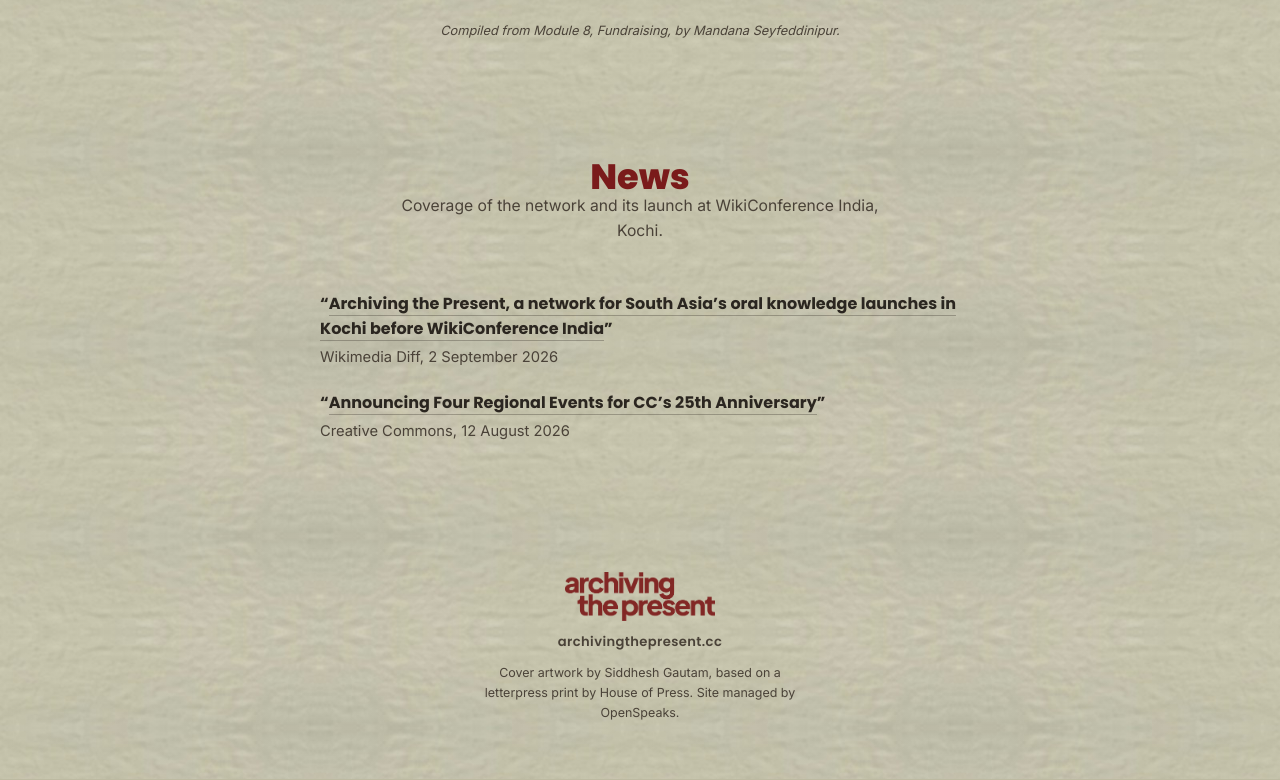
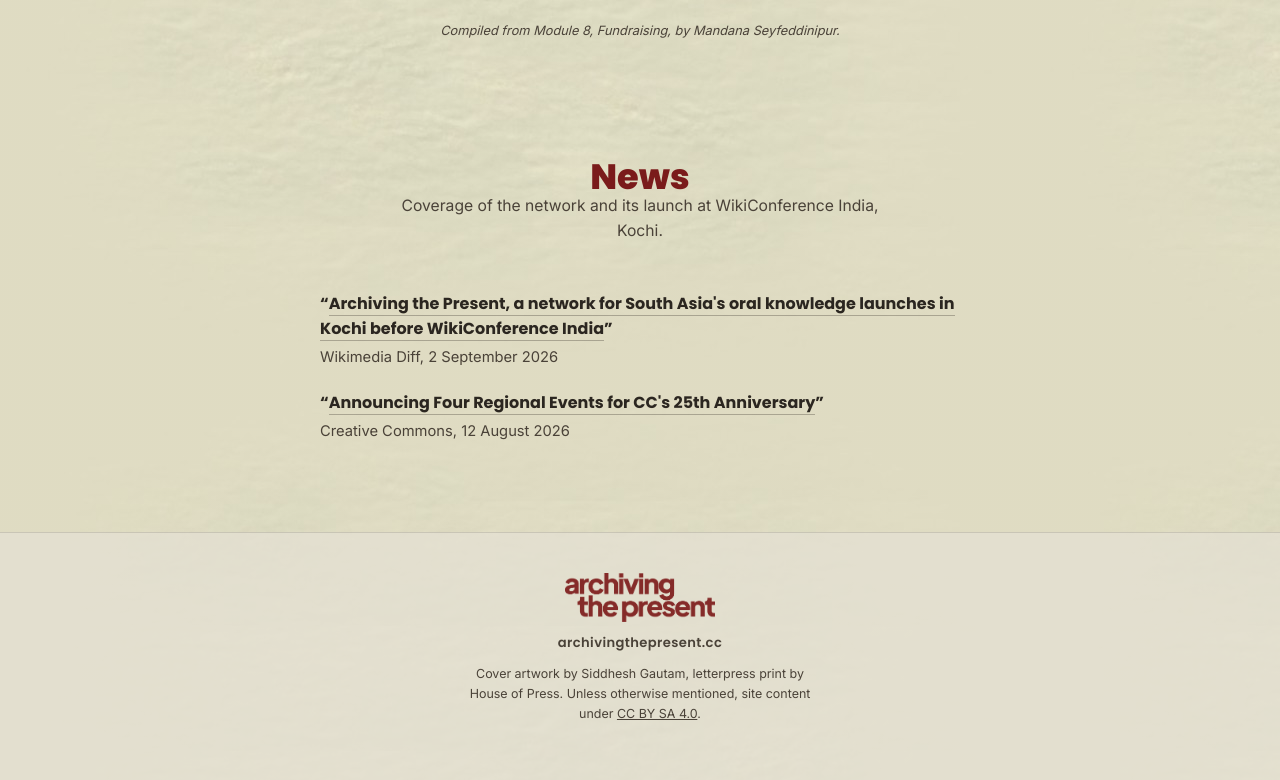
Before and after one commit to OpenSpeaks/archivingthepresent, a plain HTML site: page docs/index.html in a window 1280 px wide. Shown: the part 4744-5524 px from the top of the page. Drawn offline with Linux system fonts and the light colour scheme.

Commit message:
Reword footer credit/licence, un-monotone bg texture, BibTeX-backed News
Footer now states the CC BY-SA 4.0 site licence instead of "site managed
by," and gets its own light background band to close the page. Background
texture regenerated with randomised, soft-edged, seamless tiling instead
of the old 4-way mirror tile that read as a repeating symmetric pattern,
and lightened a few notches while keeping the letterpress paper grain
visible. News section now renders from a hidden BibTeX block via a small
inline parser, matching the existing display but with a url/doi/isbn/issn
fallback chain so future press mentions without a direct link still work.

```diff
--- a/docs/index.html
+++ b/docs/index.html
@@ -34,10 +34,10 @@
   body{
     background-color: var(--paper);
     background-image:
-      linear-gradient(rgba(248, 245, 235, 0.1), rgba(248, 245, 235, 0.1)),
-      url("assets/paper-tile.jpg");
+      linear-gradient(rgba(248, 245, 235, 0.22), rgba(248, 245, 235, 0.22)),
+      url("assets/paper-texture.jpg");
     background-repeat: no-repeat, repeat;
-    background-size: cover, 640px auto;
+    background-size: cover, 1024px 1024px;
     color: var(--ink-dark);
     font-family: "Inter", -apple-system, BlinkMacSystemFont, "Segoe UI", sans-serif;
   }
@@ -440,6 +440,12 @@
     gap: 0.7rem;
     padding: 5vh 5vw 7vh;
     text-align: center;
+    background: rgba(228, 225, 211, 0.75);
+    border-top: 1px solid rgba(43,38,32,0.14);
+  }
+
+  .colophon-credit a{
+    color: inherit;
   }
 
   .wordmark{
@@ -680,23 +686,147 @@
       <h2 class="book-title">News</h2>
       <p class="book-lead">Coverage of the network and its launch at WikiConference India, Kochi.</p>
 
-      <ul class="funders">
-        <li>
-          <h4>&ldquo;<a href="https://diff.wikimedia.org/2026/09/02/archiving-the-present-a-network-for-south-asias-oral-knowledge-launches-in-kochi-before-wikiconference-india/" target="_blank" rel="noopener">Archiving the Present, a network for South Asia&rsquo;s oral knowledge launches in Kochi before WikiConference India</a>&rdquo;</h4>
-          <p>Wikimedia Diff, 2 September 2026</p>
-        </li>
-        <li>
-          <h4>&ldquo;<a href="https://creativecommons.org/2026/08/12/announcing-four-regional-events-for-ccs-25th-anniversary/" target="_blank" rel="noopener">Announcing Four Regional Events for CC&rsquo;s 25th Anniversary</a>&rdquo;</h4>
-          <p>Creative Commons, 12 August 2026</p>
-        </li>
-      </ul>
+      <script class="bibtex-input" id="news-bibtex" type="application/x-bibtex">
+@online{diff2026archiving,
+  title        = {Archiving the Present, a network for South Asia's oral knowledge launches in Kochi before WikiConference India},
+  organization = {Wikimedia Diff},
+  date         = {2026-09-02},
+  url          = {https://diff.wikimedia.org/2026/09/02/archiving-the-present-a-network-for-south-asias-oral-knowledge-launches-in-kochi-before-wikiconference-india/}
+}
+@online{cc2026regional,
+  title        = {Announcing Four Regional Events for CC's 25th Anniversary},
+  organization = {Creative Commons},
+  date         = {2026-08-12},
+  url          = {https://creativecommons.org/2026/08/12/announcing-four-regional-events-for-ccs-25th-anniversary/}
+}
+      </script>
+      <div class="bibtex-section-output" id="news-output"></div>
     </div>
   </section>
 
   <footer>
     <img class="wordmark" src="assets/wordmark-red.png" alt="Archiving the Present">
     <span class="domain">archivingthepresent.cc</span>
-    <p class="colophon-credit">Cover artwork by Siddhesh Gautam, based on a letterpress print by House of Press. Site managed by OpenSpeaks.</p>
+    <p class="colophon-credit">Cover artwork by Siddhesh Gautam, letterpress print by House of Press. Unless otherwise mentioned, site content under <a href="https://creativecommons.org/licenses/by-sa/4.0/" target="_blank" rel="noopener">CC BY SA 4.0</a>.</p>
   </footer>
+
+  <script>
+  // Minimal BibTeX parser + renderer for the News section. Entries are kept
+  // in BibTeX (source of truth, and future-proofed for a "copy as BibTeX"
+  // button) but rendered as a quoted, linked title + "Outlet, DD Month YYYY"
+  // line, matching how press mentions already read on this page. The `note`
+  // field is deliberately left unrendered — reserved for internal-only
+  // context on an entry, not shown on the page.
+  (function () {
+    'use strict';
+
+    function parseFields(body) {
+      const result = {};
+      let i = 0;
+      while (i < body.length) {
+        while (i < body.length && /[\s,]/.test(body[i])) i++;
+        if (i >= body.length) break;
+        const nameStart = i;
+        while (i < body.length && body[i] !== '=') i++;
+        const name = body.slice(nameStart, i).trim().toLowerCase();
+        i++;
+        while (i < body.length && /\s/.test(body[i])) i++;
+        if (i >= body.length) break;
+        let value = '';
+        if (body[i] === '{') {
+          let depth = 0, start = i, content = '';
+          while (i < body.length) {
+            const ch = body[i];
+            if (ch === '{') { depth++; if (depth > 1) content += ch; }
+            else if (ch === '}') { depth--; if (depth === 0) { i++; break; } content += ch; }
+            else content += ch;
+            i++;
+          }
+          value = content;
+        } else {
+          const s = i;
+          while (i < body.length && body[i] !== ',') i++;
+          value = body.slice(s, i).trim();
+        }
+        if (name) result[name] = value.replace(/\s+/g, ' ').trim();
+      }
+      return result;
+    }
+
+    function parseBibtex(src) {
+      const entries = [];
+      const entryRe = /@(\w+)\s*\{\s*([^,\s]+)\s*,/gi;
+      let m;
+      while ((m = entryRe.exec(src)) !== null) {
+        const type = m[1].toLowerCase();
+        const start = m.index + m[0].length;
+        let depth = 1, pos = start;
+        while (pos < src.length && depth > 0) {
+          if (src[pos] === '{') depth++;
+          else if (src[pos] === '}') depth--;
+          pos++;
+        }
+        entries.push({ type, ...parseFields(src.slice(start, pos - 1)) });
+        entryRe.lastIndex = pos;
+      }
+      return entries;
+    }
+
+    function esc(s) {
+      return String(s == null ? '' : s)
+        .replace(/&/g, '&amp;').replace(/</g, '&lt;').replace(/>/g, '&gt;').replace(/"/g, '&quot;');
+    }
+
+    const MONTHS = ['January','February','March','April','May','June','July','August','September','October','November','December'];
+
+    function formatDate(entry) {
+      if (entry.date) {
+        const parts = entry.date.split('-').map(Number);
+        if (parts.length === 3) return `${parts[2]} ${MONTHS[parts[1] - 1]} ${parts[0]}`;
+        if (parts.length === 2) return `${MONTHS[parts[1] - 1]} ${parts[0]}`;
+        if (parts.length === 1) return String(parts[0]);
+      }
+      return entry.year || '';
+    }
+
+    function renderEntry(entry) {
+      const outlet = entry.organization || entry.journal || '';
+      const dateText = formatDate(entry);
+      const title = entry.title || '(Untitled)';
+
+      let titleHtml;
+      let idLine = '';
+      if (entry.url) {
+        titleHtml = `<a href="${esc(entry.url)}" target="_blank" rel="noopener">${esc(title)}</a>`;
+      } else if (entry.doi) {
+        titleHtml = esc(title);
+        idLine = ` &middot; <a href="https://dx.doi.org/${esc(entry.doi)}" target="_blank" rel="noopener">doi:${esc(entry.doi)}</a>`;
+      } else {
+        titleHtml = esc(title);
+        if (entry.isbn) idLine = ` &middot; ISBN ${esc(entry.isbn)}`;
+        else if (entry.issn) idLine = ` &middot; ISSN ${esc(entry.issn)}`;
+      }
+
+      const metaLine = [outlet, dateText].filter(Boolean).join(', ');
+      return `<li><h4>&ldquo;${titleHtml}&rdquo;</h4><p>${esc(metaLine)}${idLine}</p></li>`;
+    }
+
+    document.querySelectorAll('script.bibtex-input[type="application/x-bibtex"]').forEach(scriptEl => {
+      let output = scriptEl.nextElementSibling;
+      while (output && !output.classList.contains('bibtex-section-output')) output = output.nextElementSibling;
+      if (!output) return;
+
+      const raw = scriptEl.textContent.trim();
+      if (!raw) { output.innerHTML = ''; return; }
+
+      try {
+        const entries = parseBibtex(raw).sort((a, b) => (b.date || String(b.year || '')).localeCompare(a.date || String(a.year || '')));
+        output.innerHTML = `<ul class="funders">${entries.map(renderEntry).join('')}</ul>`;
+      } catch (err) {
+        console.error('[bibtex] parse error:', err);
+      }
+    });
+  })();
+  </script>
 </body>
 </html>
```
Also changed, not shown: docs/assets/paper-texture.jpg (added), docs/assets/paper-tile.jpg (deleted).
